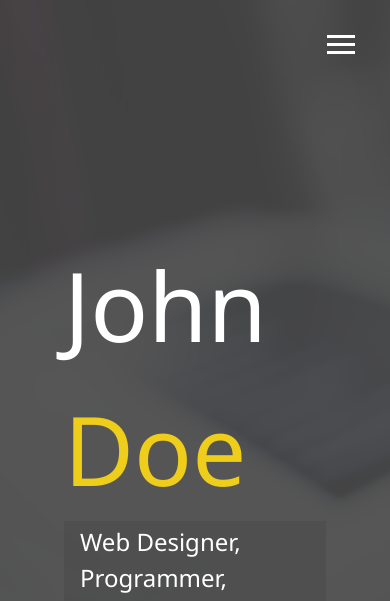
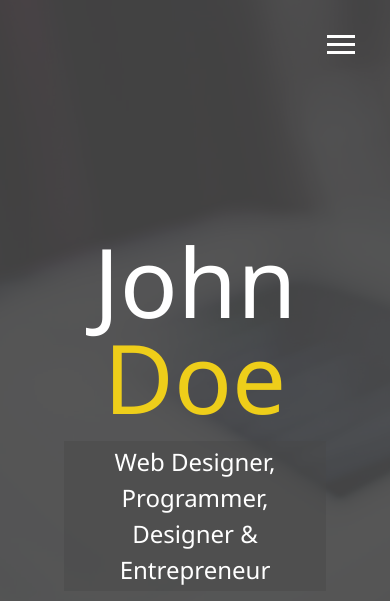
Before and after one commit to mihainegrisan/modern_portfolio, a website: page dist/index.html in a window 390 px wide. Shown: the top 601 px of the page. Drawn offline with Linux system fonts and the light colour scheme.

Commit message:
Added media queries and made menu overlay responsive

```diff
--- a/sass/_config.sass
+++ b/sass/_config.sass
@@ -24,3 +24,21 @@ $background-opacity: 0.9
         height: 100%
         background: rgba($primary-color, $background-opacity)
         z-index: -1
+
+
+// Media Query Mixins
+@mixin mediaSm
+  @media screen and (max-width: 500px)
+    @content
+
+@mixin mediaMd
+  @media screen and (max-width: 768px)
+    @content
+
+@mixin mediaLg
+  @media screen and (min-width: 769) and (max-width: 1170px)
+    @content
+
+@mixin mediaXl
+  @media screen and (min-width: 1171px)
+    @content
--- /dev/null
+++ b/sass/_mobile.sass
@@ -0,0 +1,47 @@
+// Widescreens
+@include mediaXl
+
+
+// Desktops & Laptops
+@include mediaLg
+
+
+
+// Tablets & Small Laptops
+@include mediaMd
+  main
+    align-items: center
+    text-align: center
+
+    .lg-heading
+      line-height: 1
+      margin-bottom: 1rem
+
+  ul.menu-nav,
+  div.menu-branding
+    float: none
+    width: 100%
+    min-height: 0
+
+    &.show
+      transform: translate3d(0, 0, 0)
+
+  .menu-nav
+    height: 75vh
+    transform: translate3d(-100%, 0, 0)
+    font-size: 24px
+
+  .menu-branding
+    height: 25vh
+    transform: translate3d(100%, 0, 0)
+
+    .portrait
+      background: url('../img/portrait_small.jpg')
+      width: 150px
+      height: 150px
+
+
+// Smartphones
+@include mediaSm
+  main#home h1
+    margin-top: 10vh
--- a/sass/main.sass
+++ b/sass/main.sass
@@ -1,5 +1,6 @@
 @import config
 @import menu
+@import mobile
 
 *
   box-sizing: border-box
```
Also changed, not shown: dist/css/main.css.
